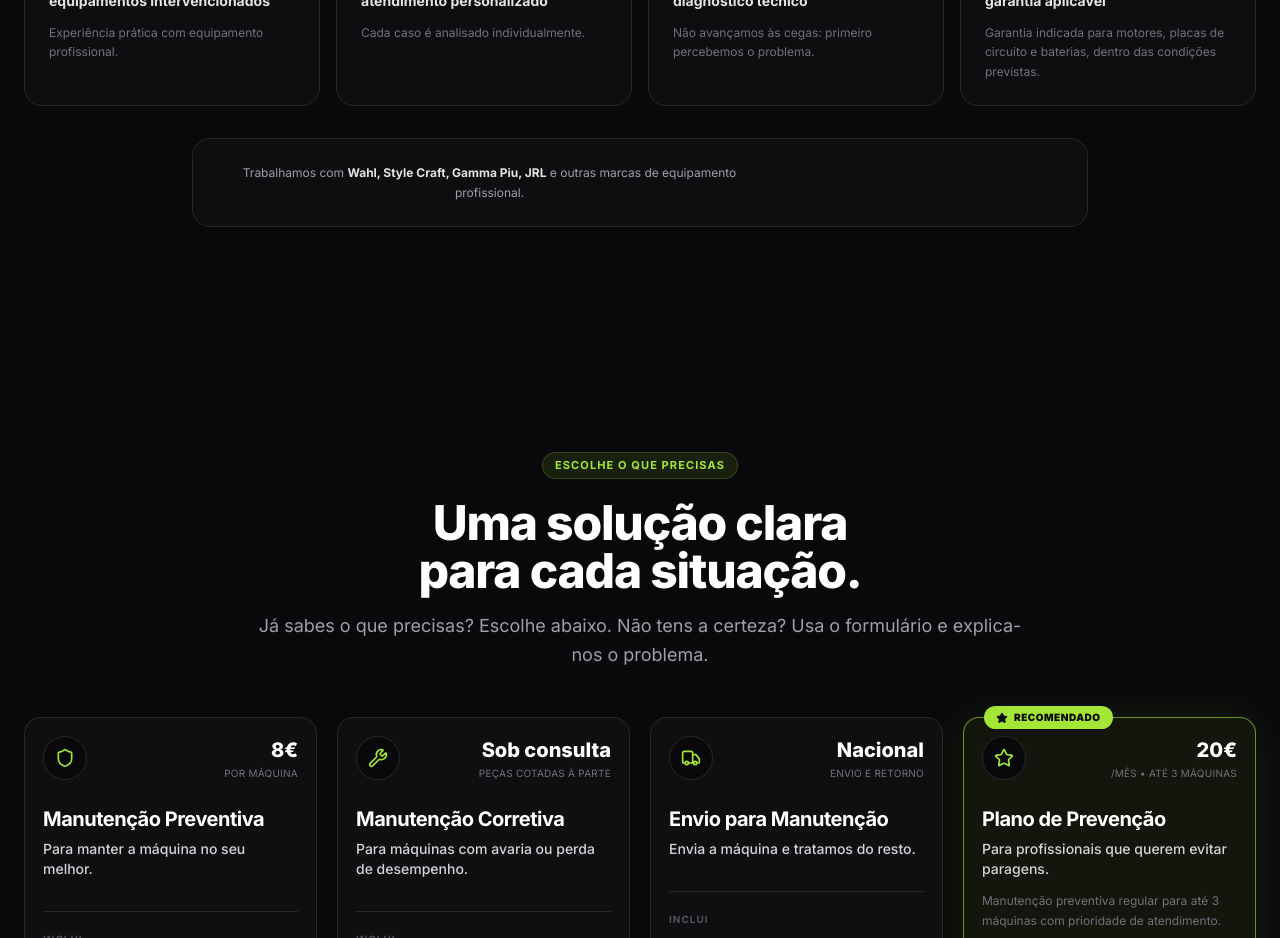
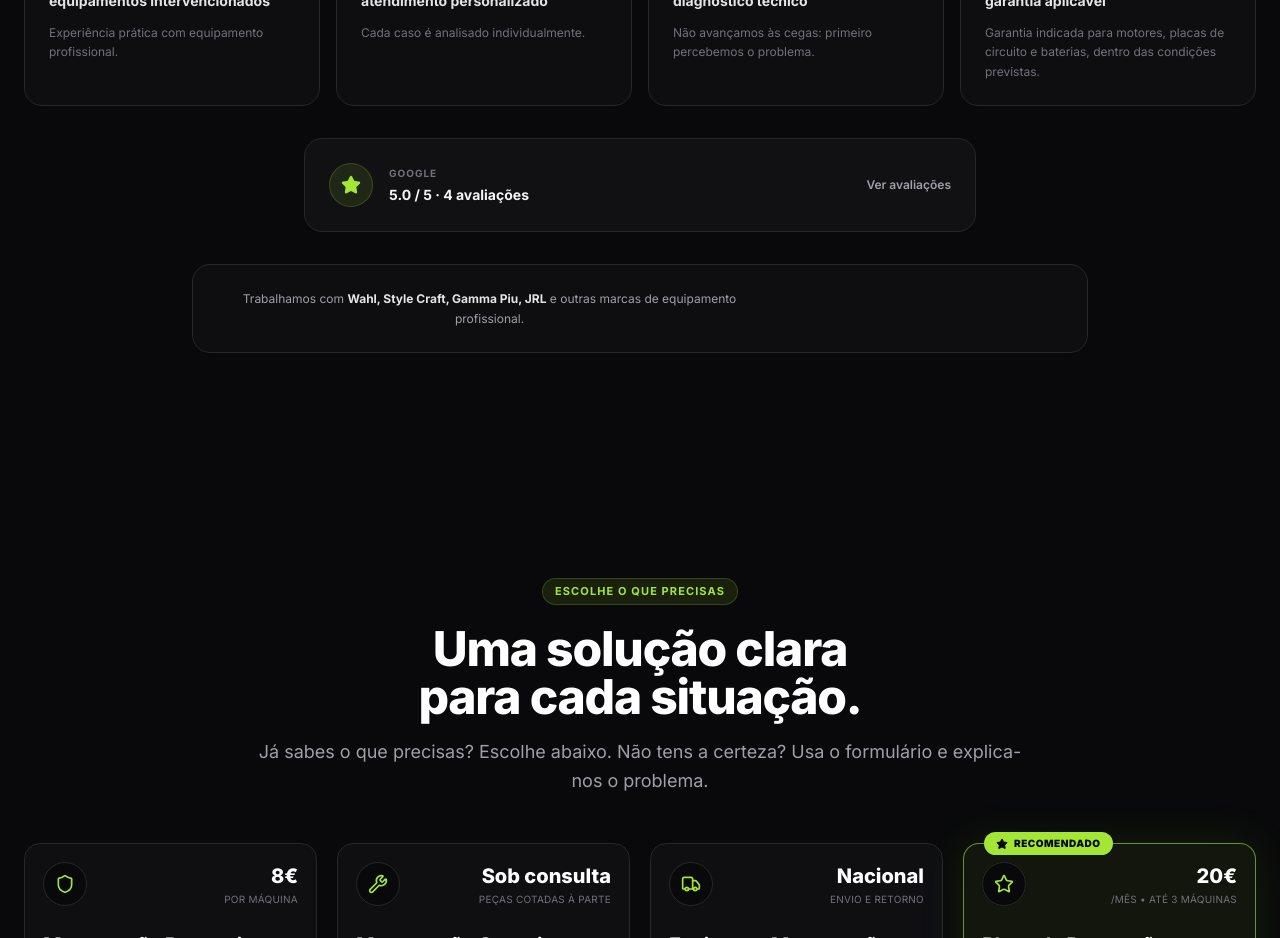
Before and after one commit to martimfm1/lab-customs-clipper, a Next.js app: page / in a window 1280 px wide. Shown: the part 1580-2518 px from the top of the page. Built offline with nearby package versions, Linux system fonts and the light colour scheme.

Commit message:
Connect trust section to dynamic Google reputation

```diff
--- a/components/trust-section.tsx
+++ b/components/trust-section.tsx
@@ -1,7 +1,8 @@
 "use client";
 
 import { motion } from "framer-motion";
-import { Award, HeartHandshake, Microscope, Wrench } from "lucide-react";
+import { Award, HeartHandshake, Microscope, Star, Wrench } from "lucide-react";
+import { googleRating, googleReviewCount, googleMapsUrl } from "@/lib/google-rating";
 
 const proof = [
   [Wrench, "+50", "equipamentos intervencionados", "Experiência prática com equipamento profissional."],
@@ -46,6 +47,35 @@ export default function TrustSection() {
           ))}
         </div>
 
+        <motion.a
+          href={googleMapsUrl}
+          target="_blank"
+          rel="noopener noreferrer"
+          initial={{ opacity: 0, y: 14 }}
+          whileInView={{ opacity: 1, y: 0 }}
+          viewport={{ once: true, margin: "-40px" }}
+          transition={{ duration: 0.4, delay: 0.18 }}
+          className="group mx-auto mt-8 flex max-w-2xl items-center justify-between gap-4 rounded-2xl border border-zinc-800 bg-zinc-900/55 p-5 transition hover:border-[#a3e635]/35 hover:bg-zinc-900/75 sm:p-6"
+          aria-label={`Ver ${googleRating.toFixed(1)} estrelas e ${googleReviewCount} avaliações no Google Maps`}
+        >
+          <div className="flex min-w-0 items-center gap-4">
+            <div className="flex h-11 w-11 shrink-0 items-center justify-center rounded-xl border border-[#a3e635]/20 bg-[#a3e635]/10 text-[#a3e635]">
+              <Star className="h-5 w-5 fill-current" aria-hidden="true" />
+            </div>
+            <div className="min-w-0 text-left">
+              <p className="text-[10px] font-mono font-bold uppercase tracking-widest text-zinc-500">
+                Google
+              </p>
+              <p className="mt-1 truncate text-sm font-bold text-zinc-100">
+                {googleRating.toFixed(1)} / 5 · {googleReviewCount} avaliações
+              </p>
+            </div>
+          </div>
+          <span className="shrink-0 text-xs font-semibold text-zinc-400 transition-colors group-hover:text-[#a3e635]">
+            Ver avaliações
+          </span>
+        </motion.a>
+
         <div className="mx-auto mt-8 max-w-4xl rounded-2xl border border-zinc-800 bg-zinc-900/35 p-5 text-center sm:p-6">
           <p className="text-xs leading-relaxed text-zinc-400">
             Trabalhamos com <span className="font-bold text-zinc-200">Wahl, Style Craft, Gamma Piu, JRL</span> e outras marcas de equipamento profissional.
```
